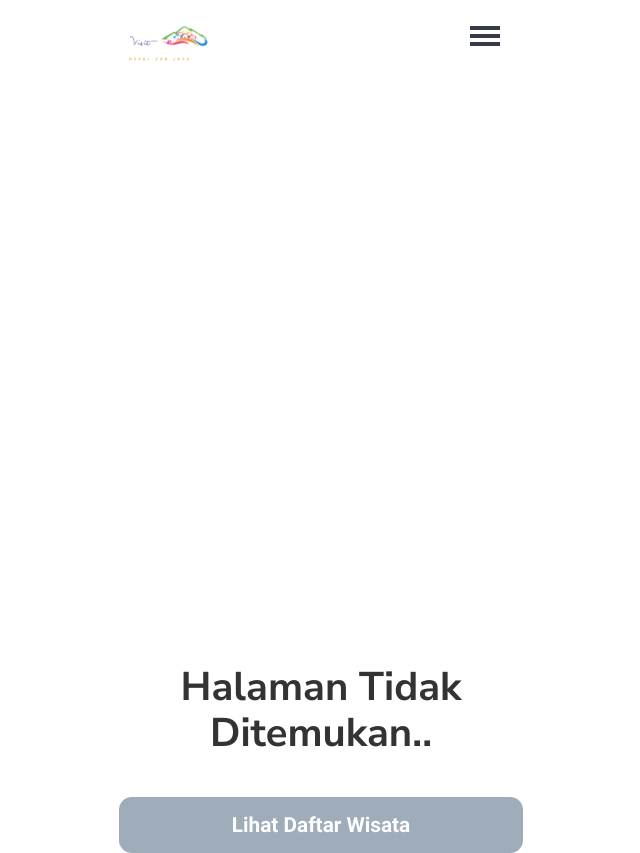
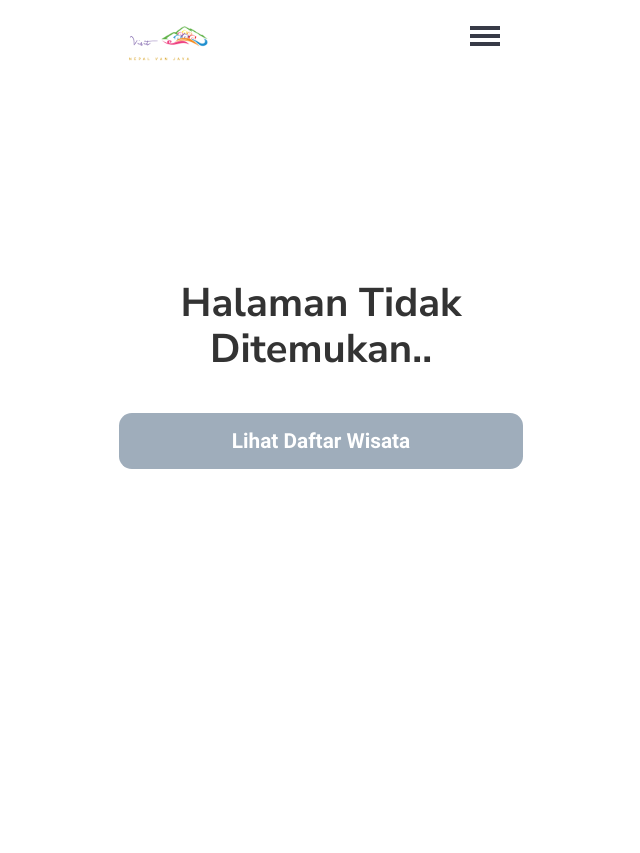
Before and after one commit to fernndzaky/NVJ-Client, a React (Create React App) app: page /404 in a window 1280 px wide. Shown: the whole page, without its empty margins (319-959 px from the left). After the commit the page ends 800 px from the top, so only its background shows below. Built offline with nearby package versions, Linux system fonts and the light colour scheme.

Commit message:
handle buy now

```diff
--- a/src/client/PageNotFound.js
+++ b/src/client/PageNotFound.js
@@ -67,7 +67,7 @@ class PageNotFound extends React.Component {
         <Navbar></Navbar>
         {/* START OF TOP SECTION*/}
         <div className='row page-container mt-4' style={{display:'flex',flexDirection:'column',alignItems:'center',width:'100%'}}>
-            <div className='col-12 ps-0 pe-0' style={{textAlign:'center',marginTop:'50vw'}}>
+            <div className='col-12 ps-0 pe-0' style={{textAlign:'center',marginTop:'20vw'}}>
                 <p className='px-36' style={{color:'#333333',fontFamily:'Nunito Bold',whiteSpace:'pre-line'}}>Halaman Tidak Ditemukan..</p>
             </div>
             <div className='col-12 ps-0 pe-0 mt-4 mtm-5' >
--- a/src/client/components/TicketCard.js
+++ b/src/client/components/TicketCard.js
@@ -157,7 +157,10 @@ export default class TicketCard extends Component {
                         <AtcButton></AtcButton>
                     </div>
                     }
+                    <div onClick={()=> this.addToCart(this.props.ticket_id)}>
                     <BuyNowButton></BuyNowButton>
+
+                    </div>
                 </div>
             </div>
           </div>
```
